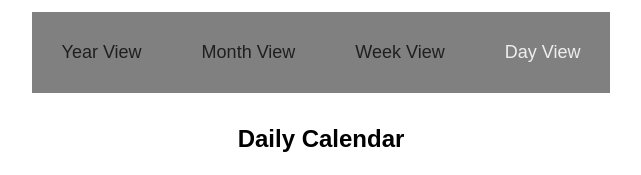
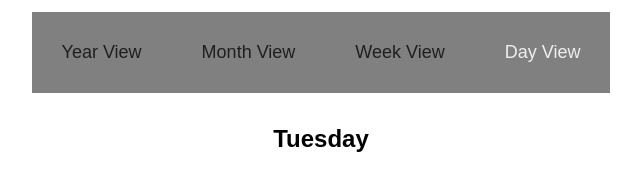
Before and after one commit to shimoal/are-you-free, a React (Create React App) app: page / in a window 1280 px wide. Shown: the top 175 px of the page, without its empty margins (319-960 px from the left). Built offline with nearby package versions, Linux system fonts and the light colour scheme.

Commit message:
Style month view to look more like a calendar

```diff
--- a/src/App.js
+++ b/src/App.js
@@ -1,40 +1,41 @@
-import React, { Component } from 'react';
-import './styles/App.css';
+import React, { Component } from "react";
+import "./styles/App.css";
 
-import CalendarMenu from './components/CalendarMenu';
-import DayView from './components/DayView';
-import MonthView from './components/MonthView';
-import WeekView from './components/WeekView';
-import YearView from './components/YearView';
+import CalendarMenu from "./components/CalendarMenu";
+import DayView from "./components/DayView";
+import MonthView from "./components/MonthView";
+import WeekView from "./components/WeekView";
+import YearView from "./components/YearView";
 
 class App extends Component {
 	state = {
-		selectedView: 'day'
-	}
+		selectedView: "day"
+	};
 
-	getView() {
+	getView(date) {
 		switch (this.state.selectedView) {
-			case 'day':
-				return <DayView />;
-			case 'week':
-				return <WeekView />;
-			case 'month':
-				return <MonthView />;
-			case 'year':
-				return <YearView />;
+			case "day":
+				return <DayView date={date} />;
+			case "week":
+				return <WeekView date={date} />;
+			case "month":
+				return <MonthView date={date} />;
+			case "year":
+				return <YearView date={date} />;
 			default:
-				return <div />
+				return <div />;
 		}
 	}
 
 	render() {
+		var date = new Date();
 		return (
 			<div className="App">
 				<CalendarMenu
 					selectedView={this.state.selectedView}
-      		setView={(selectedView) => this.setState({selectedView})}
+					setView={selectedView => this.setState({ selectedView })}
 				/>
-        {this.getView()}
+				{this.getView(date)}
 			</div>
 		);
 	}
--- a/src/components/DayView.js
+++ b/src/components/DayView.js
@@ -1,21 +1,37 @@
-import React, { Component } from 'react';
-import '../styles/DayView.css';
+import React, { Component } from "react";
+import "../styles/DayView.css";
 
-import TimeBlocks from './TimeBlocks';
+import TimeBlocks from "./TimeBlocks";
+
+const DAYS_OF_WEEK = [
+  "Sunday",
+  "Monday",
+  "Tuesday",
+  "Wednesday",
+  "Thursday",
+  "Friday",
+  "Saturday"
+];
 
 export default class DayView extends Component {
+  getDayOfWeek() {
+    const dayIndex = this.props.date.getDay();
+    return DAYS_OF_WEEK[dayIndex];
+  }
+
   render() {
-    return  <React.Fragment>
-      <h2>Daily Calendar</h2>
-      <div id="day-calendar">
+    console.log(this.props.date);
+    const day = this.getDayOfWeek();
+    console.log(day);
 
-        <TimeBlocks
-          abbreviation="AM"
-        />
-        <TimeBlocks
-          abbreviation="PM"
-          />
-      </div>
-    </React.Fragment>
+    return (
+      <React.Fragment>
+        <h2>{day}</h2>
+        <div id="day-calendar">
+          <TimeBlocks abbreviation="AM" />
+          <TimeBlocks abbreviation="PM" />
+        </div>
+      </React.Fragment>
+    );
   }
 }
--- a/src/components/MonthView.js
+++ b/src/components/MonthView.js
@@ -11,10 +11,10 @@ export default class MonthView extends Component {
 			days.push(<TimeUnit label={i} key={i} height={80} width={60} />);
 		}
 		return (
-			<React.Fragment>
+			<div className="calendar">
 				<h2>Monthly Calendar</h2>
 				<div id="month-calendar">{days}</div>
-			</React.Fragment>
+			</div>
 		);
 	}
 }
--- a/src/styles/MonthView.css
+++ b/src/styles/MonthView.css
@@ -1,3 +1,9 @@
+.calendar {
+	align-items: center;
+	display: flex;
+	flex-direction: column;
+}
+
 #month-calendar {
 	display: grid;
 	grid-template-columns: repeat(7, 1fr);
```
Lines whose indentation alone changed are shown as unchanged.
